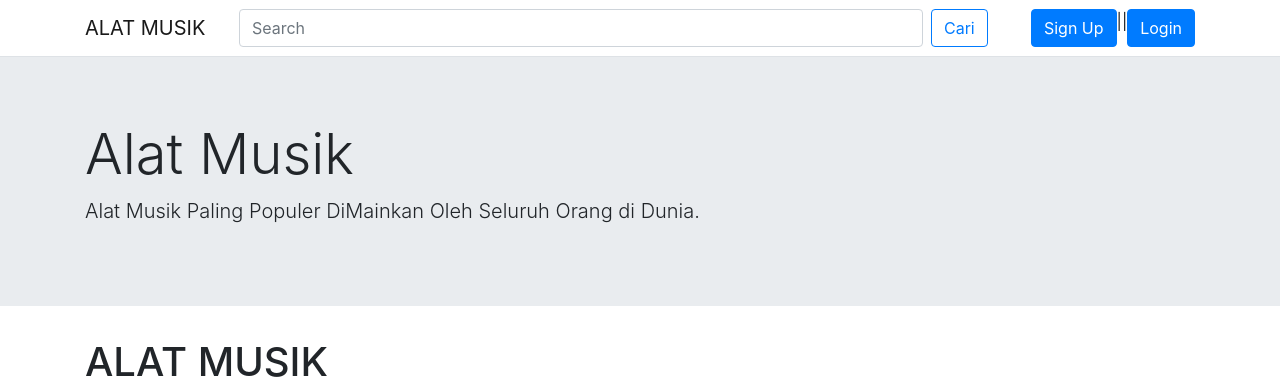
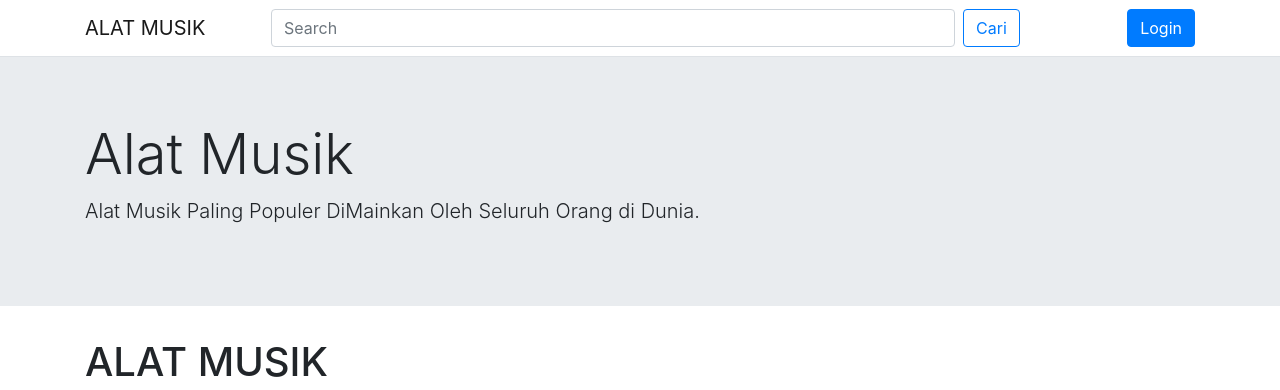
Before and after one commit to Alwi03/pw2020_193040029, a PHP site: page / in a window 1280 px wide. Shown: the top 390 px of the page. Run offline with PHP 8.4, Linux system fonts and the light colour scheme; data comes from the database, SQL or seed files in the repository.

Commit message:
Tugas Besar

```diff
--- a/tubes/index.php
+++ b/tubes/index.php
@@ -50,10 +50,6 @@ if (isset($_GET['cari'])) {
           </form>
         </div>
         <div class="navbar-nav ml-auto">
-          <a class="nav-item btn btn-primary" href="php/resgistrasi.php">
-            Sign Up
-          </a>
-          <a>||</a>
           <a class="nav-item btn btn-primary" href="php/login.php">
             Login
           </a>
```
